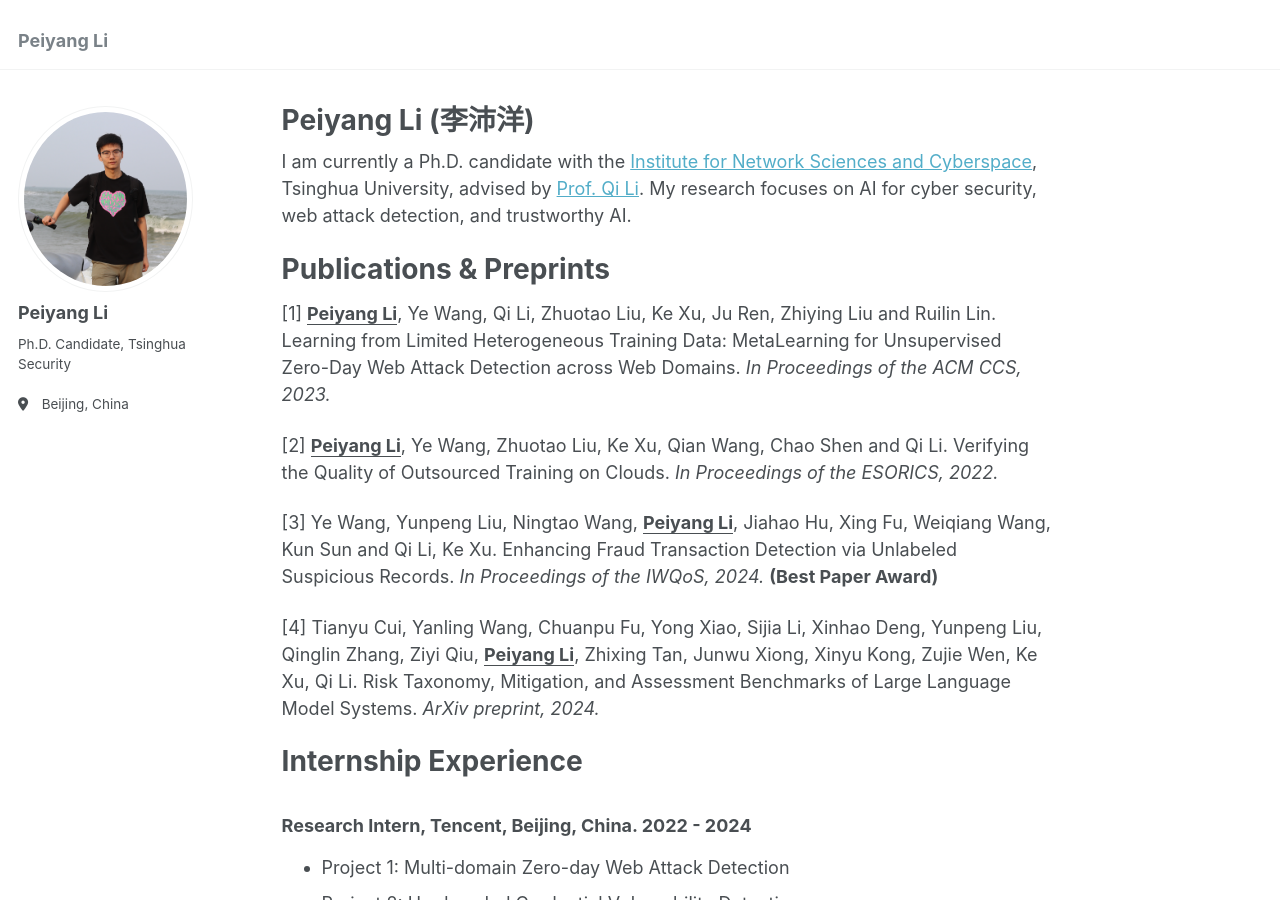
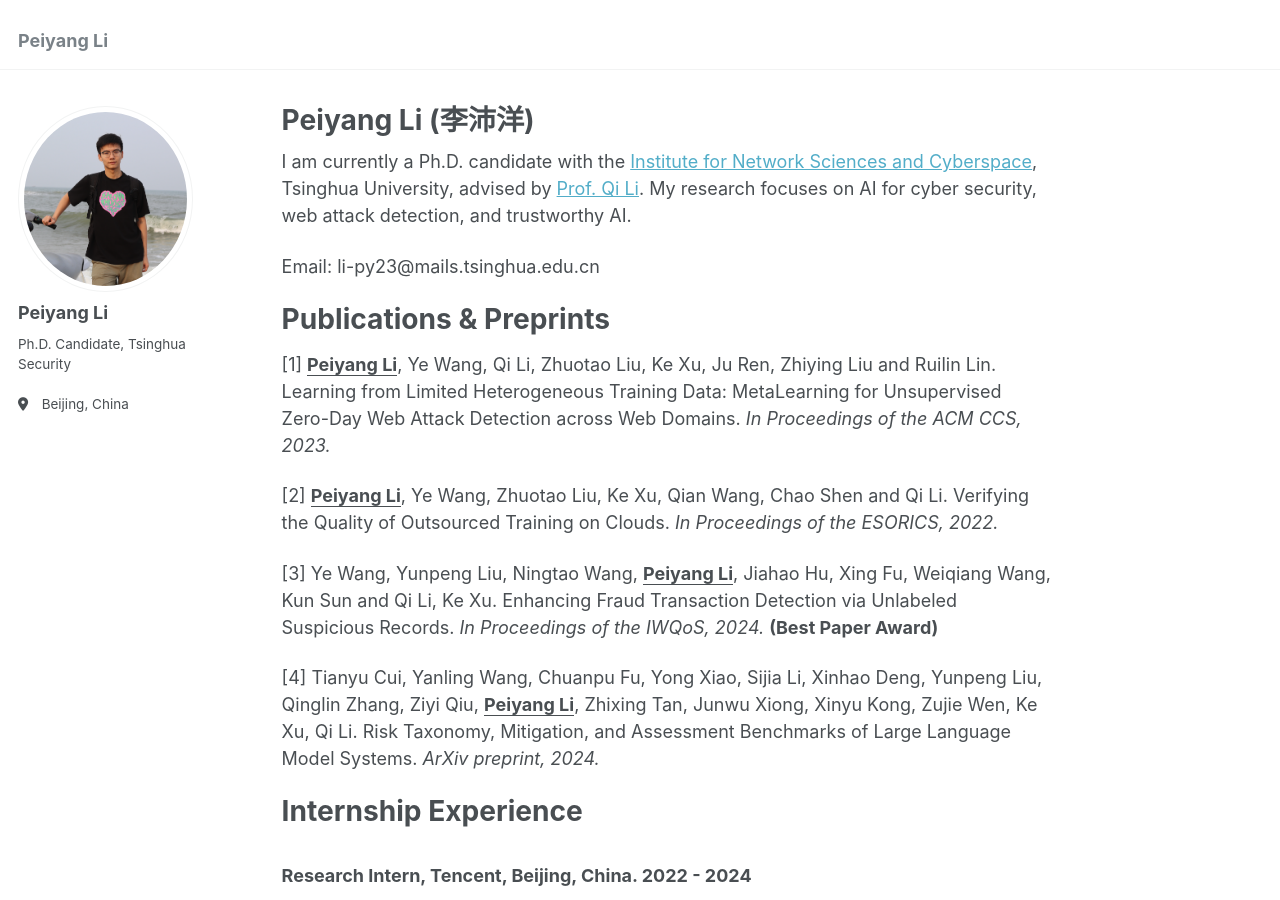
Before and after one commit to peiyangL/peiyangL.github.io, a Jekyll site: the page built from _pages/about.md, in a window 1280 px wide and 900 px high. Built offline with Jekyll 4.4.1, drawn with Linux system fonts in a browser that asks for light colours.

Commit message:
add email

```diff
--- a/_pages/about.md
+++ b/_pages/about.md
@@ -8,6 +8,8 @@ redirect_from:
 ---
 
 I am currently a Ph.D. candidate with the [Institute for Network Sciences and Cyberspace](https://www.insc.tsinghua.edu.cn/), Tsinghua University, advised by [Prof. Qi Li](https://sites.google.com/site/qili2012/). My research focuses on AI for cyber security, web attack detection, and trustworthy AI.
+
+Email: li-py23@mails.tsinghua.edu.cn
 
 # Publications & Preprints
 
```
